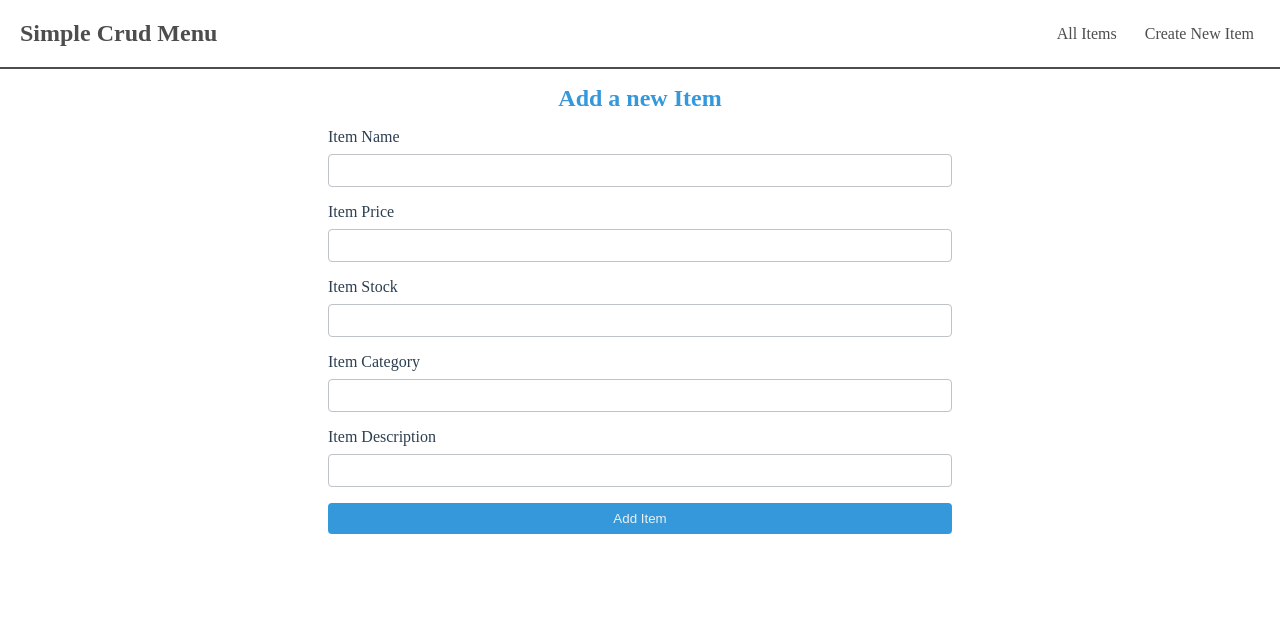
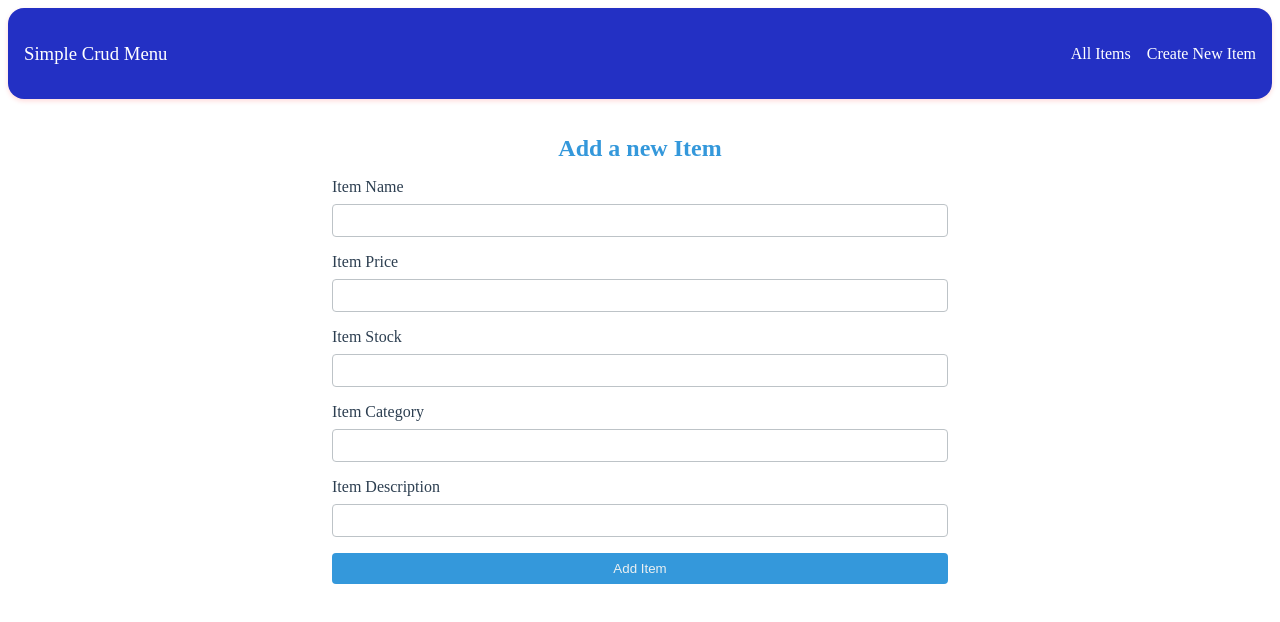
Before and after one commit to alazdom/utak_react_test, a React (Vite) app in the folder utak_dev_test/: page /create in a window 1280 px wide. Shown: the top 622 px of the page. Built offline with nearby package versions, Linux system fonts and the light colour scheme.

Commit message:
Added new feature and design

```diff
--- a/utak_dev_test/src/components/details/Details.tsx
+++ b/utak_dev_test/src/components/details/Details.tsx
@@ -32,7 +32,6 @@ function Details() {
     fetchItemData();
   }, []);
 
-  console.log(item, "item");
   if (isLoading) return <div className={style.loading} />;
   return (
     <div className={style.itemDetails}>
--- a/utak_dev_test/src/components/edit/Edit.tsx
+++ b/utak_dev_test/src/components/edit/Edit.tsx
@@ -13,15 +13,23 @@ function Edit({ editMode, setEditMode, id }: IProps) {
   const [newDescription, setNewDescription] = useState("");
   const [newName, setNewName] = useState("");
   const [newPrice, setNewPrice] = useState("");
+  const [newCategory, setNewCategory] = useState("");
+  const [newStock, setNewStock] = useState("");
 
   const navigate = useNavigate();
 
   const handleUpdate = () => {
     //update item
-    updateItem(id, {description: newDescription, name: newName, price: newPrice});
+    updateItem(id, {
+      description: newDescription,
+      name: newName,
+      price: newPrice,
+      stock: newStock,
+      category: newCategory,
+    });
     setEditMode(!editMode);
     //navigate to homepage
-    navigate('/');
+    navigate("/");
   };
 
   return (
@@ -43,6 +51,22 @@ function Edit({ editMode, setEditMode, id }: IProps) {
         value={newPrice}
         onChange={(e) => setNewPrice(e.target.value)}
       />
+      <label id="stock">Stock:</label>
+      <input
+        required
+        name="stock"
+        id="stock"
+        value={newStock}
+        onChange={(e) => setNewStock(e.target.value)}
+      />
+      <label id="category">Category:</label>
+      <input
+        required
+        name="category"
+        id="category"
+        value={newCategory}
+        onChange={(e) => setNewCategory(e.target.value)}
+      />
       <label id="description">Description:</label>
       <textarea
         required
--- a/utak_dev_test/src/components/edit/style.module.scss
+++ b/utak_dev_test/src/components/edit/style.module.scss
@@ -10,15 +10,17 @@
     border-radius: 8px;
   }
 
-//   .update-button {
-//     width: 100px;
-//     margin: 0;
-//   }
+  .updateButton {
+    margin-top: 20px;
+    padding: 0.5rem;
+    background-color: #28a745;
+    border-radius: 5px;
+    color: #ffffff;
+    cursor: pointer;
 
-//   .edit-text {
-//     cursor: pointer;
-//   }
-
-//   .edit-text:hover {
-//     color: rgb(251, 173, 18);
-//   }
+    &:hover {
+      padding: 0.7rem;
+      border-radius: 5px;
+      background-color: #28a745;
+    }
+  }
--- a/utak_dev_test/src/components/information/Information.tsx
+++ b/utak_dev_test/src/components/information/Information.tsx
@@ -21,14 +21,13 @@ function Information({ item, detailsPage }: IProps) {
         <h3>Name: {item.name}</h3>
       </div>
       <div className={style.description}>
-        <hr />
         {detailsPage ? (
           <>
             <ul>
+              <li>Price: {item.price}</li>
+              <li>Stock: {item.stock}</li>
+              <li>Category: {item.category}</li>
               <li>Description: {item.description}</li>
-              <li>Category: {item.category}</li>
-              <li>Stock: {item.stock}</li>
-              <li>Price: {item.price}</li>
             </ul>
             <div className={style.buttonContainer}>
               <button
--- a/utak_dev_test/src/components/information/style.module.scss
+++ b/utak_dev_test/src/components/information/style.module.scss
@@ -3,36 +3,28 @@
   flex-direction: column;
   justify-content: center;
   align-items: center;
+  margin: 1rem;
   padding: 20px;
   background-color: #f5f5f5;
   border-radius: 10px;
   box-shadow: 0 2px 5px rgba(0, 0, 0, 0.15);
-}
-
 .nameContainer {
   display: flex;
   justify-content: center;
   align-items: center;
-  margin-bottom: 20px;
 
   h3 {
     color: #333;
-    font-size: 24px;
   }
 }
+}
+
 
 .description {
   display: flex;
   flex-direction: column;
   justify-content: center;
   align-items: center;
-
-  hr {
-    width: 100%;
-    border: none;
-    border-top: 1px solid #ddd;
-    margin-bottom: 20px;
-  }
 
   ul {
     list-style-type: none;
@@ -54,7 +46,7 @@
     .editButton {
       margin-top: 20px;
       padding: 10px;
-      background-color: #007bff;
+      background-color: #202bac;
       border-radius: 5px;
       color: #ffffff;
       cursor: pointer;
@@ -72,10 +64,16 @@
 
   .viewButton {
     margin-top: 20px;
-    padding: 10px;
+    padding: 0.5rem;
     background-color: #28a745;
     border-radius: 5px;
     color: #ffffff;
     cursor: pointer;
+
+    &:hover {
+      padding: 0.7rem;
+      border-radius: 5px;
+      background-color: #28a745;
+    }
   }
 }
--- a/utak_dev_test/src/components/navbar/Navbar.tsx
+++ b/utak_dev_test/src/components/navbar/Navbar.tsx
@@ -4,21 +4,15 @@ import { Link } from "react-router-dom";
 function Navbar() {
   return (
     <nav className={style.navbar}>
-      <h1>Simple Crud Menu</h1>
+      <h3>Simple Crud Menu</h3>
       <div className={style.links}>
         <Link
           to="/"
-          style={{
-            color: "rgb(77,77,77)",
-          }}
         >
           All Items
         </Link>
         <Link
           to="create"
-          style={{
-            color: "rgb(77,77,77)",
-          }}
         >
           Create New Item
         </Link>
--- a/utak_dev_test/src/components/navbar/style.module.scss
+++ b/utak_dev_test/src/components/navbar/style.module.scss
@@ -1,31 +1,39 @@
-* {
-  margin: 0;
-  padding: 0;
-  box-sizing: border-box;
-}
+$primary-color: #2330c4;
+$white-color: #FFFFFF;
+$hover-color: #2f40ff;;
+
+$spacing-unit: 16px;
 
 .navbar {
-  padding: 20px;
   display: flex;
+  justify-content: space-between;
   align-items: center;
-  margin: 0 auto;
-  border-bottom: 2px solid rgb(77, 77, 77);
+  padding: $spacing-unit;
+  background-color: $primary-color;
+  border-radius: 1rem;
+  box-shadow: 0 2px 5px rgba(255, 0, 0, 0.15);
 
-  h1 {
-    color: rgb(77, 77, 77);
+  h3 {
+    color: $white-color;
+    font-weight: 300;
   }
 
   .links {
-    margin-left: auto;
-    :hover {
-        background-color: rgb(126, 197, 197);
+    display: flex;
+    color: $white-color;
+    gap: $spacing-unit;
+
+    a {
+      color: $white-color;
+      text-decoration: none;
+      font-weight: 300;
+      transition: color 0.2s ease;
+
+      &:hover {
+        padding: 0.2rem;
+        border-radius: 5px;
+        background-color: $hover-color;
+      }
     }
   }
-
-  a {
-    margin-left: 16px;
-    text-decoration: none;
-    padding: 6px;
-    border-radius: 8px;
-  }
 }
--- a/utak_dev_test/src/components/products/Item.tsx
+++ b/utak_dev_test/src/components/products/Item.tsx
@@ -22,10 +22,11 @@ function Item() {
   );
 
   return (
-    <div className={style.item}>
-      <h2 className={style.title}>All Items</h2>
+    <div className={style.itemContainer}>
+      <p className={style.allItem}>All Items</p>
+      <div className={style.itemMap}>
       {items && items.length ? (
-        <div>
+        <div className={style.title}>
           {
             items?.map((item)=>(
               <Information key={item.id} item={item} />
@@ -33,10 +34,11 @@ function Item() {
           }
         </div>
       ) : (
-        <h2 className="no-items">
+        <h2 className={style.title}>
           There are no items. Please add one
         </h2>
       )}
+      </div>
     </div>
   );
 }
--- a/utak_dev_test/src/components/products/style.module.scss
+++ b/utak_dev_test/src/components/products/style.module.scss
@@ -1,4 +1,4 @@
-.item {
+.itemContainer {
   display: flex;
   flex-direction: column;
   align-items: center;
@@ -6,31 +6,22 @@
   padding: 20px;
   border-radius: 10px;
   box-shadow: 0 0 10px rgba(0, 0, 0, 0.1);
+
+  .allItem {
+    font-size: 1.5rem;
+    font-weight: 600;
   }
 
-  .title {
-    font-size: 24px;
+  .itemMap {
+    width: 60%;
     font-weight: bold;
     margin-bottom: 20px;
-  }
-
-  .itemList {
-    display: grid;
-    grid-template-columns: repeat(auto-fit, minmax(200px, 1fr));
-    gap: 20px;
-  }
-
-  .itemInfo {
+  .noItems {
     display: flex;
-    flex-direction: column;
+    justify-content: center;
     align-items: center;
-    justify-content: center;
-    padding: 10px;
-    border-radius: 5px;
-    box-shadow: 0 0 5px rgba(0, 0, 0, 0.1);
-  }
-
-  .noItems {
     font-size: 18px;
     color: #999;
   }
+  }
+}
--- a/utak_dev_test/src/style.module.scss
+++ b/utak_dev_test/src/style.module.scss
@@ -3,8 +3,3 @@
   padding: 0;
   box-sizing: border-box;
 }
-
-.container {
-  height: 100vh;
-  width: 100vw;
-}
```
Also changed, not shown: utak_dev_test/src/App.tsx (+7 -8 lines). Lines whose indentation alone changed are shown as unchanged.
